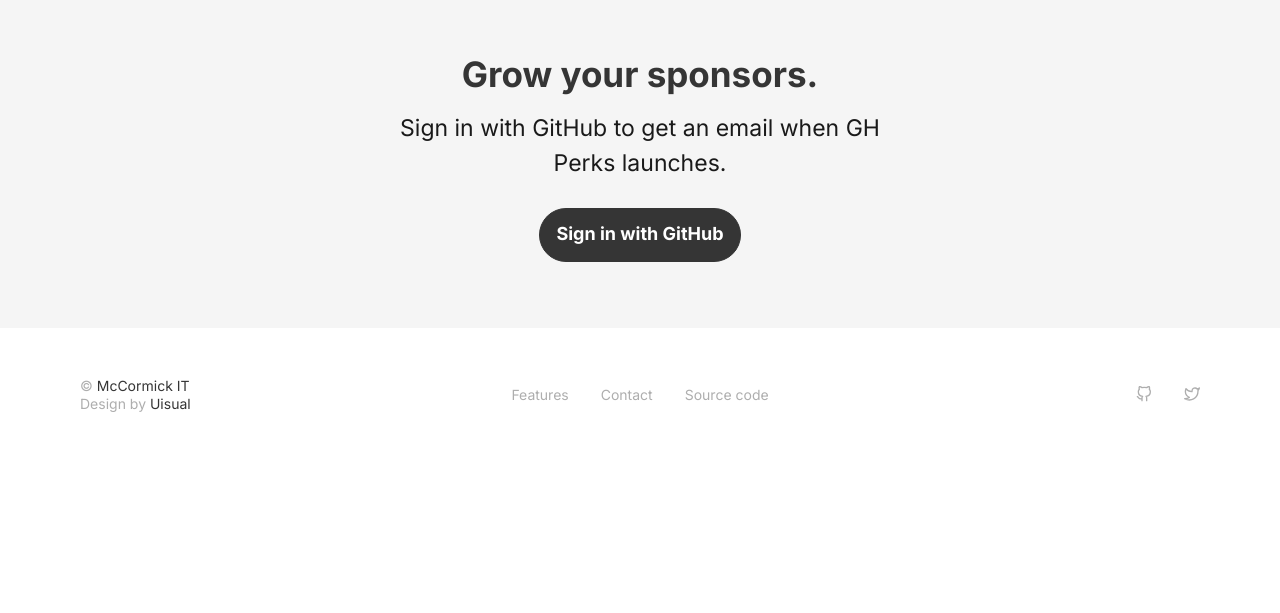
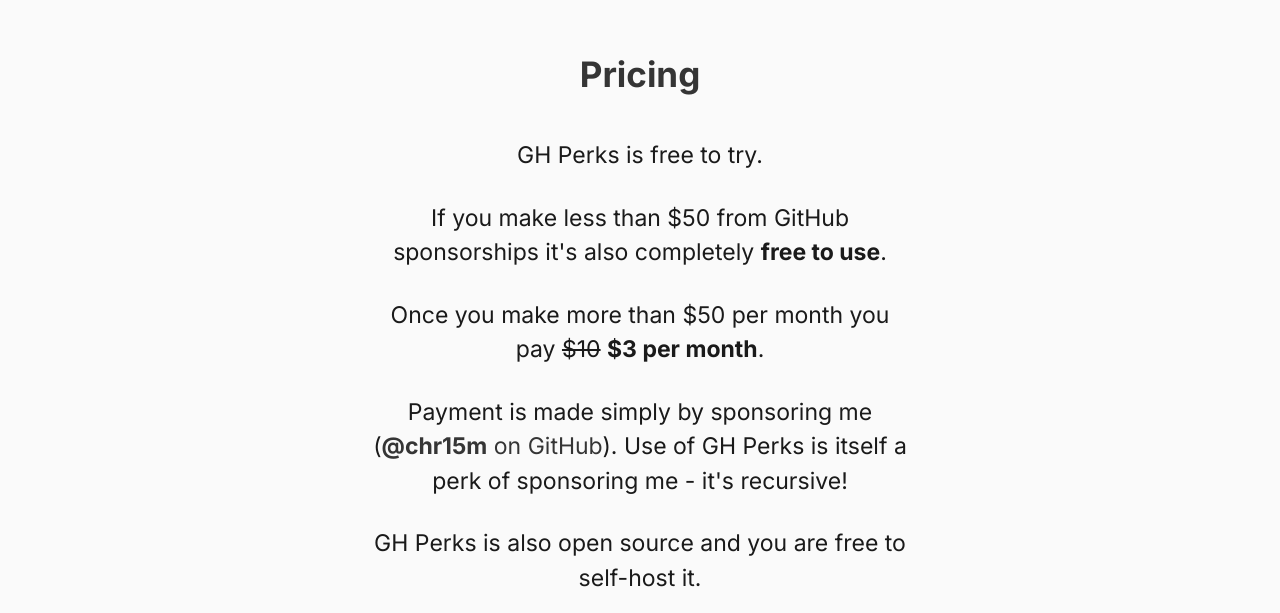
Before and after one commit to chr15m/ghperks.com, a website: page public/index.html in a window 1280 px wide. Shown: the part 1647-2260 px from the top of the page. Before the commit the page ends 2107 px from the top, so only its background shows below. Drawn offline with Linux system fonts and the light colour scheme.

Commit message:
Pricing on the front page.

```diff
--- a/public/index.html
+++ b/public/index.html
@@ -10,8 +10,6 @@
     <meta name="referrer" content="unsafe-url">
     <meta name="robots" content="index, follow">
     <!-- SPEED -->
-    <link rel="preconnect" href="https://res.cloudinary.com">
-    <link rel="dns-prefetch" href="https://res.cloudinary.com">
     <link rel="preconnect" href="https://fonts.googleapis.com">
     <link rel="dns-prefetch" href="https://fonts.googleapis.com">
     <link rel="preconnect" href="https://fonts.gstatic.com">
@@ -69,7 +67,7 @@
               <h2><a name="features"></a>Features</h2>
               <p class="ui-text-intro">
                 With GH Perks you can give your GitHub sponsors a range of different goodies.
-                Here are some of the perks and features we're working on:
+                Here are some of the perks and features I'm working on:
               </p>
               <ul class="ui-component-list ui-component-list-feature ui-layout-grid">
                 <li class="ui-component-list--item ui-component-list--item-check">Access to private repos.</li>
@@ -87,6 +85,26 @@
           </div>
         </div>
       </section>
+
+      <section class="ui-section-testimonial">
+        <div class="ui-layout-container">
+          <div class="ui-layout-column-6 ui-layout-column-center">
+            <h2>Pricing</h2>
+            <br/>
+            <p class="ui-text-intro">GH Perks is free to try.</p>
+            <p class="ui-text-intro">If you make less than $50 from GitHub sponsorships it's also completely <strong>free to use</strong>.</p>
+            <p class="ui-text-intro">
+              Once you make more than $50 per month you pay <strike>$10</strike> <strong>$3 per month</strong>.
+            </p>
+            <p class="ui-text-intro">
+              Payment is made simply by sponsoring me (<a href="https://github.com/chr15m"><strong>@chr15m</strong> on GitHub</a>).
+              Use of GH Perks is itself a perk of sponsoring me - it's recursive!
+            </p>
+            <p class="ui-text-intro">GH Perks is also open source and you are free to self-host it.</p>
+          </div>
+        </div>
+      </section>
+
       <section class="ui-section-close">
         <div class="ui-layout-container">
           <div class="ui-layout-column-6 ui-layout-column-center">
```
